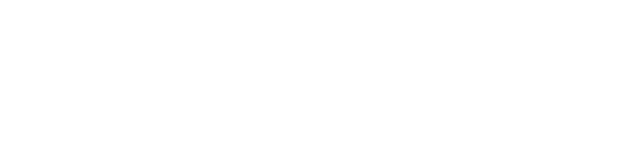
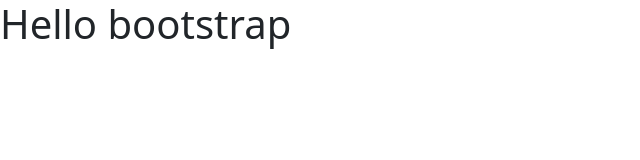
Before and after one commit to Firoz-Alam/bootstrap-practice, a plain HTML site: page index.html in a window 1280 px wide. Shown: the whole page, without its empty margins (0-640 px from the left). Drawn offline with nearby package versions, Linux system fonts and the light colour scheme.

Commit message:
bootstrap using

```diff
--- a/index.html
+++ b/index.html
@@ -4,9 +4,10 @@
     <meta charset="UTF-8">
     <meta http-equiv="X-UA-Compatible" content="IE=edge">
     <meta name="viewport" content="width=device-width, initial-scale=1.0">
-    <title>Document</title>
+    <link href="https://cdn.jsdelivr.net/npm/bootstrap@5.1.3/dist/css/bootstrap.min.css" rel="stylesheet" integrity="sha384-1BmE4kWBq78iYhFldvKuhfTAU6auU8tT94WrHftjDbrCEXSU1oBoqyl2QvZ6jIW3" crossorigin="anonymous">
+    <title>bootstrap</title>
 </head>
 <body>
-
+    <h1>Hello bootstrap</h1>
 </body>
 </html>
```
